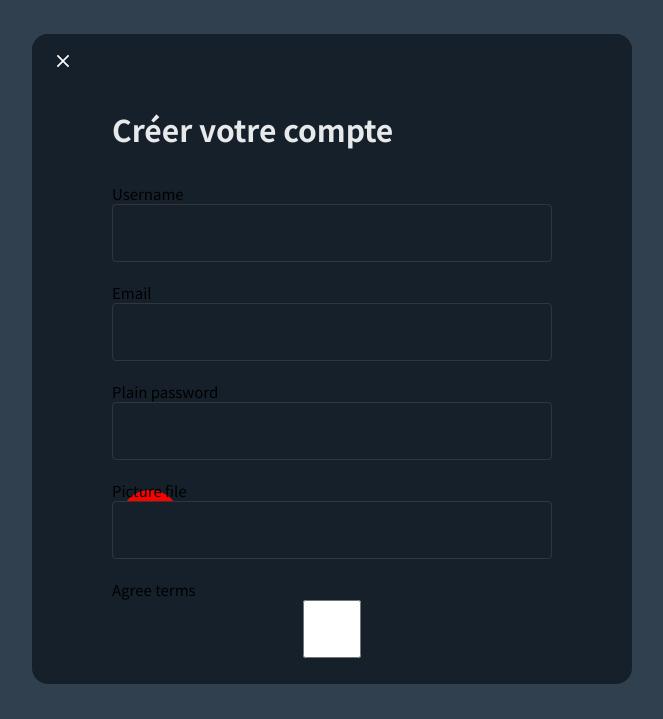
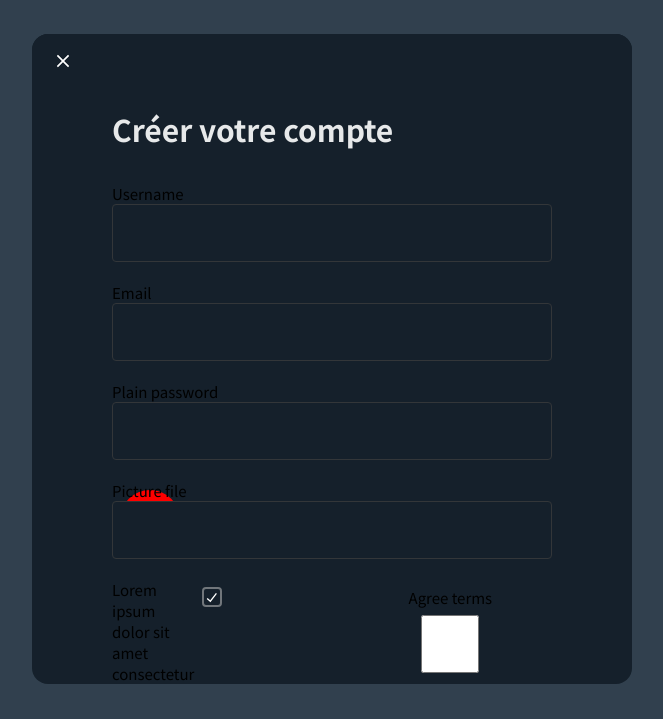
Before and after one commit to mickael-tabard/PORTFOLIO, a Symfony app: template templates/registration/register.html.twig in a window 1280 px wide. Shown: the part 801-1520 px from the top of the page, without its empty margins (308-971 px from the left). Run offline with Twig, Linux system fonts and the light colour scheme; the template is opened without the code that fills it, so the values that code supplies are empty; form fields are guessed from the names that the template uses; some libraries are stand-ins or nearby versions.

Commit message:
Suite formulaire inscription

```diff
--- a/public/css/style.css
+++ b/public/css/style.css
@@ -1290,3 +1290,46 @@
     transform: translateY(-130%);
     color: rgb(29, 155, 240);
 }
+
+.agreeTerms {
+    display: flex;
+    justify-content: space-between;
+}
+.agreeTerms label {
+    min-width: 36px;
+    height: 36px;
+    display: flex;
+    justify-content: center;
+    align-items: center;
+    border-radius: 50%;
+    transition: background-color .2s;
+    cursor: pointer;
+}
+.agreeTerms label:hover {
+    background: rgba(255, 255, 255, 0.03);
+}
+.agreeTerms label.checked:hover {
+    background: rgba(29, 155, 240, 0.10);
+}
+.agreeTerms label span {
+    width: 20px;
+    height: 20px;
+    background: #fff;
+    border-radius: 4px;
+    border: 2px solid rgb(113, 118, 123);
+    background: #15202b;
+    display: flex;
+    justify-content: center;
+    align-items: center;
+}
+.agreeTerms label.checked span {
+    background: rgb(29, 155, 240);
+    border-color: rgb(29, 155, 240);
+}
+
+#registration_form_agreeTerms {
+    width: 20px;
+    height: 20px;
+    border-radius: 50%;
+    /* display: none; */
+}
--- a/src/Form/RegistrationFormType.php
+++ b/src/Form/RegistrationFormType.php
@@ -69,7 +69,7 @@
                 'label' => false, // Remplacez 'Image' par le libellé que vous souhaitez afficher
             ])->add('agreeTerms', CheckboxType::class, [
                 'mapped' => false,
-                'label' => 'Accepter condition',
+                'label' => false,
                 'constraints' => [
                     new IsTrue([
                         'message' => 'You should agree to our terms.',
--- a/templates/registration/register.html.twig
+++ b/templates/registration/register.html.twig
@@ -105,7 +105,11 @@
 					<div class="form-bar">
 						<div class="form-cross">
 							<span>
-								<svg viewBox="0 0 24 24" aria-hidden="true"  style="color: rgb(239, 243, 244);"><g><path d="M10.59 12L4.54 5.96l1.42-1.42L12 10.59l6.04-6.05 1.42 1.42L13.41 12l6.05 6.04-1.42 1.42L12 13.41l-6.04 6.05-1.42-1.42L10.59 12z"></path></g></svg>
+								<svg viewbox="0 0 24 24" aria-hidden="true" style="color: rgb(239, 243, 244);">
+									<g>
+										<path d="M10.59 12L4.54 5.96l1.42-1.42L12 10.59l6.04-6.05 1.42 1.42L13.41 12l6.05 6.04-1.42 1.42L12 13.41l-6.04 6.05-1.42-1.42L10.59 12z"></path>
+									</g>
+								</svg>
 							</span>
 						</div>
 					</div>
@@ -120,7 +124,7 @@
 						<div class="form-area">
 							<div class="form-input">
 								<span>Nom d'utilisateur</span>
-								<svg viewbox="0 0 24 24" aria-hidden="true" >
+								<svg viewbox="0 0 24 24" aria-hidden="true">
 									<g>
 										<path d="M12 3.786c-4.556 0-8.25 3.694-8.25 8.25s3.694 8.25 8.25 8.25c1.595 0 3.081-.451 4.341-1.233l1.054 1.7c-1.568.972-3.418 1.534-5.395 1.534-5.661 0-10.25-4.589-10.25-10.25S6.339 1.786 12 1.786s10.25 4.589 10.25 10.25c0 .901-.21 1.77-.452 2.477-.592 1.731-2.343 2.477-3.917 2.334-1.242-.113-2.307-.74-3.013-1.647-.961 1.253-2.45 2.011-4.092 1.78-2.581-.363-4.127-2.971-3.76-5.578.366-2.606 2.571-4.688 5.152-4.325 1.019.143 1.877.637 2.519 1.342l1.803.258-.507 3.549c-.187 1.31.761 2.509 2.079 2.629.915.083 1.627-.356 1.843-.99.2-.585.345-1.224.345-1.83 0-4.556-3.694-8.25-8.25-8.25zm-.111 5.274c-1.247-.175-2.645.854-2.893 2.623-.249 1.769.811 3.143 2.058 3.319 1.247.175 2.645-.854 2.893-2.623.249-1.769-.811-3.144-2.058-3.319z"></path>
 									</g>
@@ -145,7 +149,20 @@
 								{{ form_row(registrationForm.pictureFile) }}
 
 							</div>
+							<div class="agreeTerms">
+								<p>Lorem ipsum dolor sit amet consectetur adipisicing elit. Voluptas, eius!</p>
+								<label for="registration_form_agreeTerms">
+									<span>
+										<svg viewbox="0 0 24 24" aria-hidden="true" class="r-4qtqp9 r-yyyyoo r-dnmrzs r-1plcrui r-lrvibr r-1p0dtai r-jwli3a r-z80fyv r-1d2f490 r-ywje51 r-u8s1d r-zchlnj r-ipm5af">
+											<g>
+												<path d="M9.64 18.952l-5.55-4.861 1.317-1.504 3.951 3.459 8.459-10.948L19.4 6.32 9.64 18.952z"></path>
+											</g>
+										</svg>
+									</span>
+								</label>
+
 								{{ form_row(registrationForm.agreeTerms) }}
+							</div>
 
 
 						</div>
```
Also changed, not shown: templates/tweet/index.html.twig (+0 -7 lines). Lines whose indentation alone changed are shown as unchanged.
